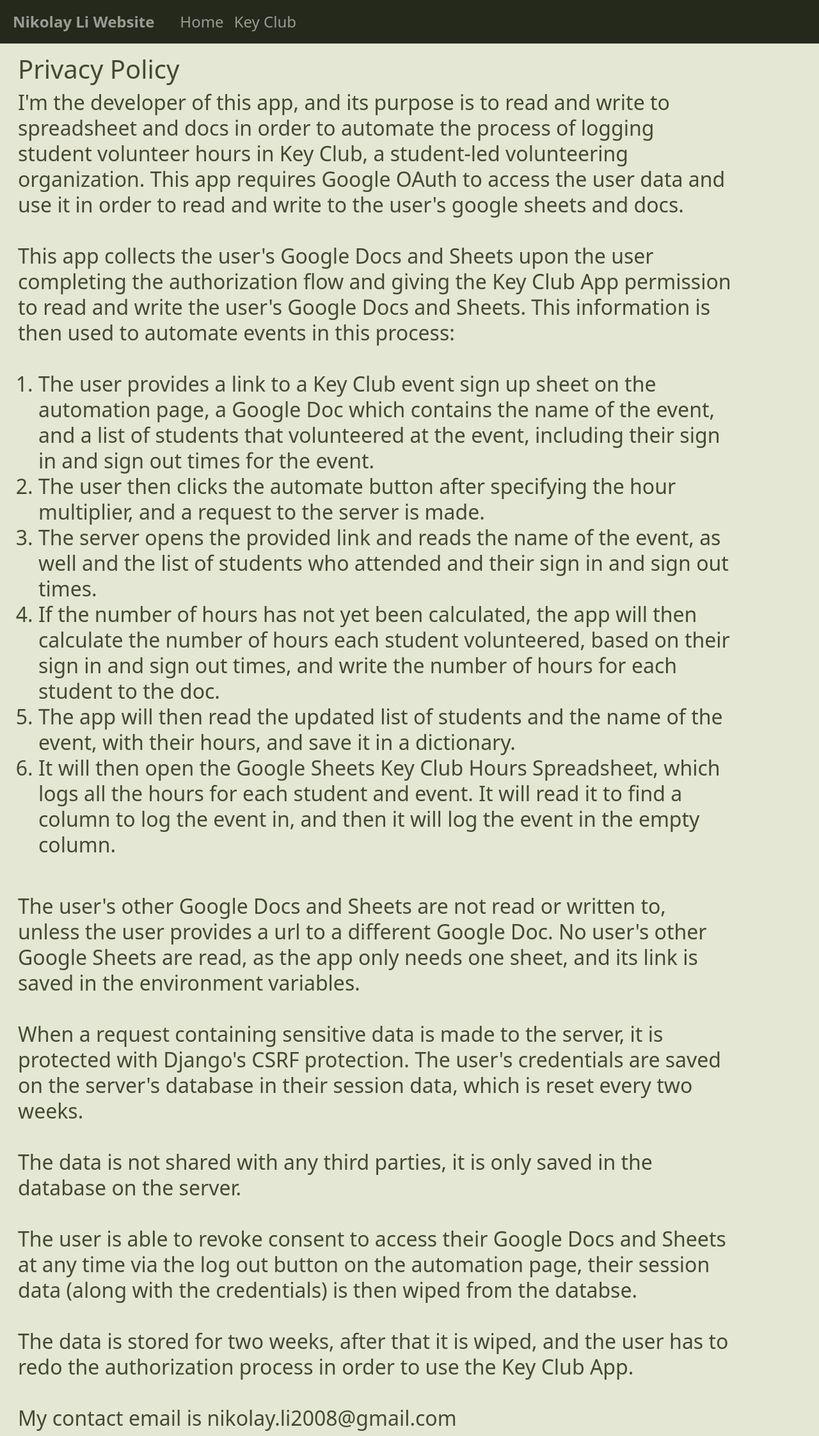
After one commit to thenikolayli/nikolaylibackend, a Django app: page /keyclub/privacy_policy/ in a window 1280 px wide. The commit adds this page. Shown: the whole page at 64% size. Run offline with Django 5.2, Linux system fonts and the light colour scheme; parts of the project's set-up code (start-up, migrations or seed data) failed here and were passed over.

Commit message:
porivacy poilicy

```diff
--- a/api/urls.py
+++ b/api/urls.py
@@ -6,6 +6,7 @@
     path("keyclub/authorize/", views.authorize),
     path("keyclub/oauthcallback/", views.oauthcallback),
     path("keyclub/automate_event/", views.automate_event_api),
+    path("keyclub/log_out/", views.log_out),
 
     path("band/location/", views.location_view.as_view()),
     path("band/location/<int:pk>/", views.location_view.as_view()),
--- a/keyclub/urls.py
+++ b/keyclub/urls.py
@@ -21,5 +21,6 @@
 app_name = "keyclub"
 urlpatterns = [
     path("", homepage, name="homepage"),
-    path("automation/", automation, name="automation")
+    path("automation/", automation, name="automation"),
+    path("privacy_policy/", privacy_policy, name="privacy_policy")
 ]
--- a/keyclub/views.py
+++ b/keyclub/views.py
@@ -30,3 +30,6 @@
             return render(request, "keyclub/automation_page_unauthorized.html")
         return render(request, "keyclub/automation_page_authorized.html")
     return render(request, "keyclub/automation_page_unauthorized.html")
+
+def privacy_policy(request):
+    return render(request, "keyclub/privacy_policy.html")
--- a/templates/keyclub/automation_page_authorized.html
+++ b/templates/keyclub/automation_page_authorized.html
@@ -30,9 +30,10 @@
             </div>
         </div>
         <div class="row">
-            <div class="col">
+            <div class="col d-flex align-items-start">
                 <button class="btn btn-primary mt-2" onclick="automate_event()" id="automate-button">Automate event</button>
                 <p class="primary-dark ms-2" id="api-response"></p>
+                <button class="btn btn-primary mt-2 ms-3" onclick="log_out()">Log out</button>
             </div>
         </div>
     </div>
@@ -55,6 +56,7 @@
 </div>
 
 <script src={% static "js/keyclub/automate_event.js" %}></script>
+<script src={% static "js/keyclub/log_out.js" %}></script>
 <script src={% static "js/get_cookie.js" %}></script>
 
 {% endblock content %}
--- /dev/null
+++ b/templates/keyclub/privacy_policy.html
@@ -0,0 +1,51 @@
+{% extends "base_header.html" %}
+
+{% block title %}Privacy Policy{% endblock title %}
+
+{% block content %}
+{% load static %}
+
+<div class="container-fluid p-3" id="content">
+    <div class="container float-start">
+        <h1 class="secondary-dark">
+            Privacy Policy
+        </h1>
+        <h2 class="secondary-dark lh-sm">
+            I'm the developer of this app, and its purpose is to read and write to spreadsheet and docs in order to automate the process of logging student volunteer hours in Key Club, a student-led volunteering organization.
+            This app requires Google OAuth to access the user data and use it in order to read and write to the user's google sheets and docs.
+            <br>
+            <br>
+            This app collects the user's Google Docs and Sheets upon the user completing the authorization flow and giving the Key Club App permission to read and write the user's Google Docs and Sheets.
+            This information is then used to automate events in this process:
+            <br>
+            <br>
+            <ol>
+                <li>The user provides a link to a Key Club event sign up sheet on the automation page, a Google Doc which contains the name of the event, and a list of students that volunteered at the event, including their sign in and sign out times for the event.</li>
+                <li>The user then clicks the automate button after specifying the hour multiplier, and a request to the server is made.</li>
+                <li>The server opens the provided link and reads the name of the event, as well and the list of students who attended and their sign in and sign out times.</li>
+                <li>If the number of hours has not yet been calculated, the app will then calculate the number of hours each student volunteered, based on their sign in and sign out times, and write the number of hours for each student to the doc.</li>
+                <li>The app will then read the updated list of students and the name of the event, with their hours, and save it in a dictionary.</li>
+                <li>It will then open the Google Sheets Key Club Hours Spreadsheet, which logs all the hours for each student and event. It will read it to find a column to log the event in, and then it will log the event in the empty column.</li>
+            </ol>
+            <br>
+            The user's other Google Docs and Sheets are not read or written to, unless the user provides a url to a different Google Doc. No user's other Google Sheets are read, as the app only needs one sheet, and its link is saved in the environment variables.
+            <br>
+            <br>
+            When a request containing sensitive data is made to the server, it is protected with Django's CSRF protection. The user's credentials are saved on the server's database in their session data, which is reset every two weeks.
+            <br>
+            <br>
+            The data is not shared with any third parties, it is only saved in the database on the server.
+            <br>
+            <br>
+            The user is able to revoke consent to access their Google Docs and Sheets at any time via the log out button on the automation page, their session data (along with the credentials) is then wiped from the databse.
+            <br>
+            <br>
+            The data is stored for two weeks, after that it is wiped, and the user has to redo the authorization process in order to use the Key Club App.
+            <br>
+            <br>
+            My contact email is nikolay.li2008@gmail.com
+        </h2>
+    </div>
+</div>
+
+{% endblock content %}
```
Also changed, not shown: api/views.py (+10 -0 lines), static/js/keyclub/log_out.js (added, +13 -0 lines).
